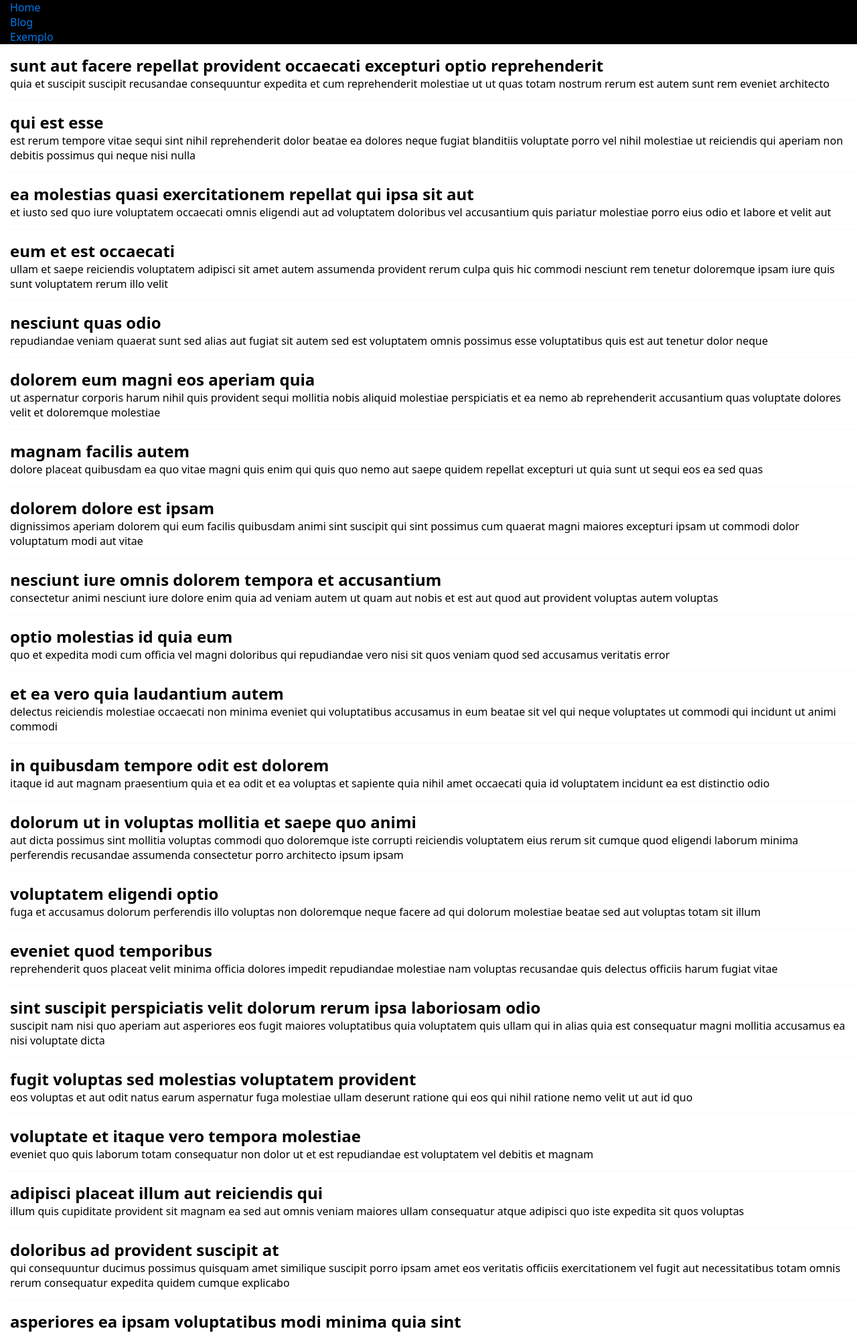
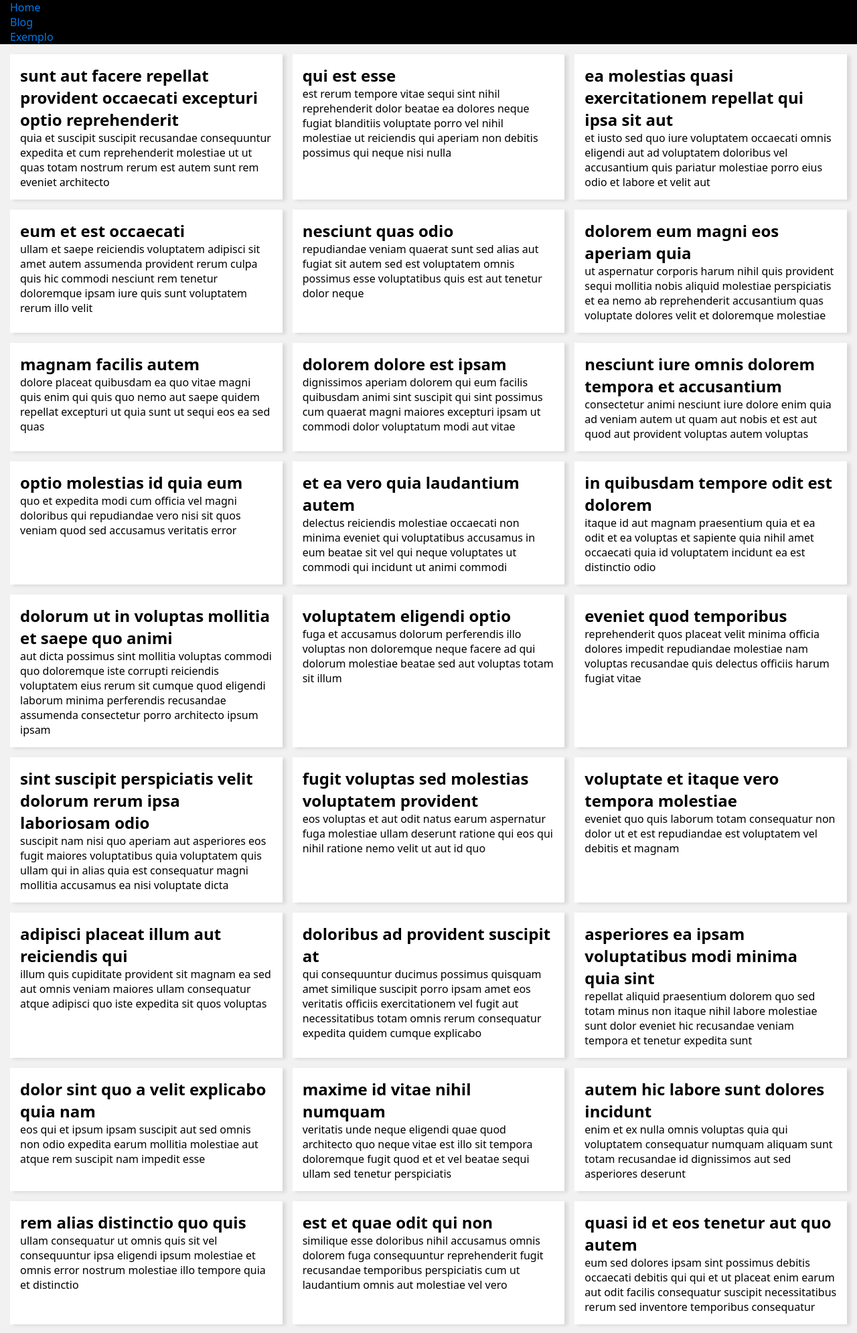
Before and after one commit to robinson-1985/ola_django, a Django app: page /blog/ in a window 1280 px wide. Shown: the top 1991 px of the page at 67% size. Run offline with Django 4.2, Linux system fonts and the light colour scheme.

Commit message:
Arquivos estáticos

```diff
--- a/base/global/base.html
+++ b/base/global/base.html
@@ -5,7 +5,7 @@
     <h1>{% block texto %}{% endblock texto %}</h1>
 {% endif %}
 
-<main class="posts">
+<main class="content">
     {% block posts %}{% endblock posts %}
     {% block home %}{% endblock home %}
 </main>
--- /dev/null
+++ b/home/static/home/css/style.css
@@ -0,0 +1,3 @@
+body{
+    background-color: brown;
+}
--- a/home/templates/home/index.html
+++ b/home/templates/home/index.html
@@ -2,5 +2,4 @@
 
 {% block texto %}
     {{ text }}
-
 {% endblock texto %}
--- a/project/settings.py
+++ b/project/settings.py
@@ -43,6 +43,7 @@
 
 MIDDLEWARE = [
     'django.middleware.security.SecurityMiddleware',
+    #'whitenoise.middleware.WhiteNoiseMiddleware',
     'django.contrib.sessions.middleware.SessionMiddleware',
     'django.middleware.common.CommonMiddleware',
     'django.middleware.csrf.CsrfViewMiddleware',
@@ -124,6 +125,9 @@
     BASE_DIR / 'base' / 'static'
 ]
 
+# https://whitenoise.readthedocs.io/en/latest/
+STATIC_ROOT = BASE_DIR / 'static_files'
+
 # Default primary key field type
 # https://docs.djangoproject.com/en/4.2/ref/settings/#default-auto-field
 
```
Also changed, not shown: 1 other file.
